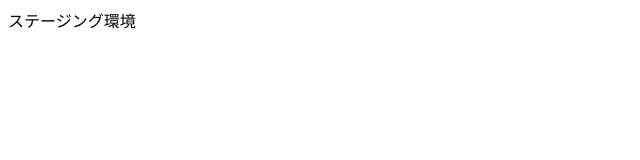
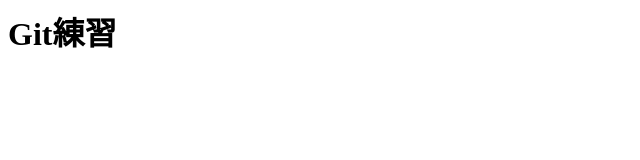
Before and after one commit to tri-tanaka/TRI_PRACTICE, a plain HTML site: page index.html in a window 1280 px wide. Shown: the whole page, without its empty margins (0-640 px from the left). Drawn offline with Linux system fonts and the light colour scheme.

Commit message:
見出し追加

```diff
--- a/index.html
+++ b/index.html
@@ -3,6 +3,6 @@
     <meta charset="UTF-8" />
   </head>
   <body>
-    ステージング環境
+    <h1>Git練習</h1>
   </body>
 </html>
```
